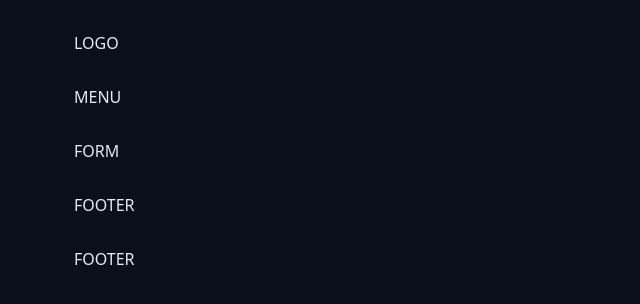
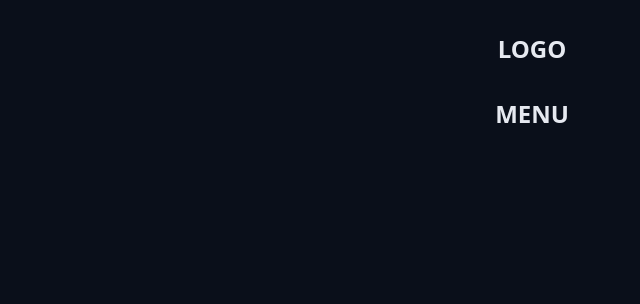
Before and after one commit to joaogbrieldev/chronos-pomodoro, a React (Vite) app: page / in a window 1280 px wide. Shown: the top 304 px of the page, without its empty margins (108-748 px from the left). Built offline with nearby package versions, Linux system fonts and the light colour scheme.

Commit message:
refactor: move components to organizations folders

```diff
--- a/src/App.tsx
+++ b/src/App.tsx
@@ -1,4 +1,5 @@
-import { Container } from './components/Container';
+import { Container } from './components/container';
+import { Heading } from './components/heading';
 import './styles/global.css';
 import './styles/theme.css';
 
@@ -6,19 +7,10 @@ export function App() {
   return (
     <>
       <Container>
-        <section>LOGO</section>
+        <Heading>LOGO</Heading>
       </Container>
       <Container>
-        <section>MENU</section>
-      </Container>
-      <Container>
-        <section>FORM</section>
-      </Container>
-      <Container>
-        <section>FOOTER</section>
-      </Container>
-      <Container>
-        <section>FOOTER</section>
+        <Heading>MENU</Heading>
       </Container>
     </>
   );
--- a/src/components/container.tsx
+++ b/src/components/container/index.tsx
@@ -1,4 +1,4 @@
-import styles from './container.module.css';
+import styles from './styles.module.css';
 
 type ContainerProps = {
   children: React.ReactNode;
--- a/src/components/heading.tsx
+++ b/src/components/heading/index.tsx
@@ -1,7 +1,9 @@
+import styles from './styles.module.css';
+
 type HeadingProps = {
   children: React.ReactNode;
 };
 
 export function Heading({ children }: HeadingProps) {
-  return <h1>{children}</h1>;
+  return <h1 className={styles.heading}>{children}</h1>;
 }
```
Also changed, not shown: src/components/container/styles.module.css (renamed from src/components/container.module.css), src/components/heading/styles.module.css (renamed from src/components/heading.module.css).
